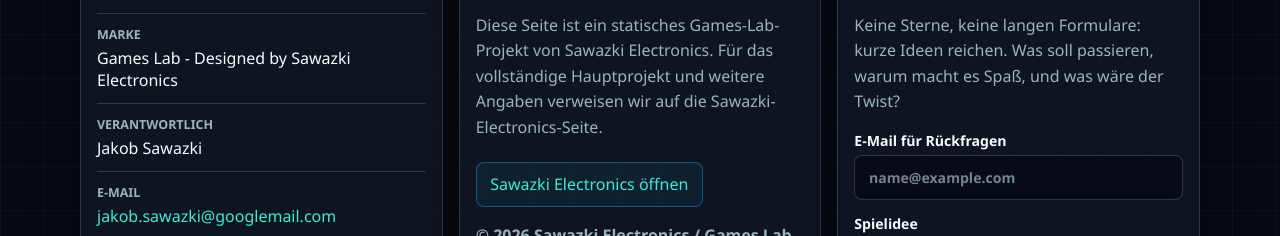
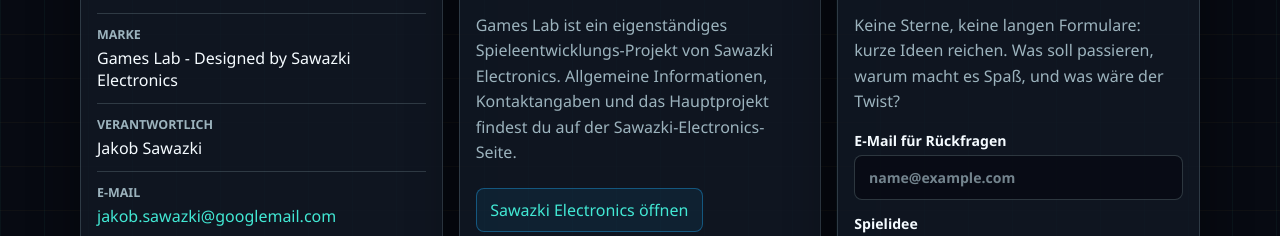
Before and after one commit to JakobSawazki/mini-games, a plain HTML site: page contact.html in a window 1280 px wide. Shown: the part 493-729 px from the top of the page. Drawn offline with Linux system fonts and the light colour scheme.

Commit message:
Clarify Games Lab imprint copy

```diff
--- a/contact.html
+++ b/contact.html
@@ -63,7 +63,7 @@
             <p class="eyebrow">Impressum</p>
             <h2>Sawazki Electronics</h2>
             <p>
-              Diese Seite ist ein statisches Games-Lab-Projekt von Sawazki Electronics. Für das vollständige Hauptprojekt und weitere Angaben verweisen wir auf die Sawazki-Electronics-Seite.
+              Games Lab ist ein eigenständiges Spieleentwicklungs-Projekt von Sawazki Electronics. Allgemeine Informationen, Kontaktangaben und das Hauptprojekt findest du auf der Sawazki-Electronics-Seite.
             </p>
             <a class="external-link" href="https://jakobsawazki.github.io/sawazki-electronics/">Sawazki Electronics öffnen</a>
             <p class="copyright-line">&copy; 2026 Sawazki Electronics / Games Lab. Alle Rechte vorbehalten.</p>
```
Also changed, not shown: 1 other file.
